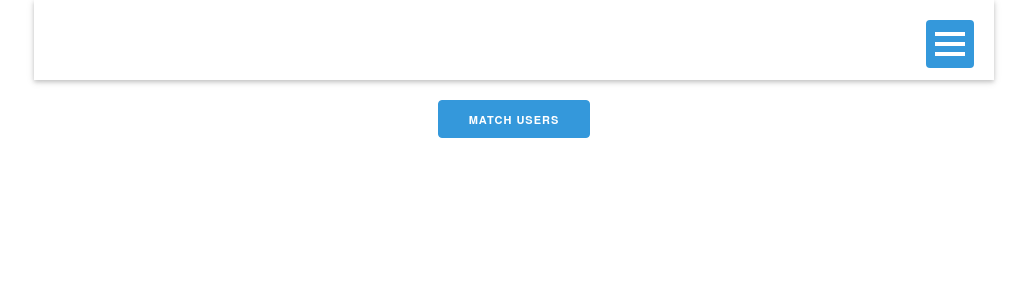
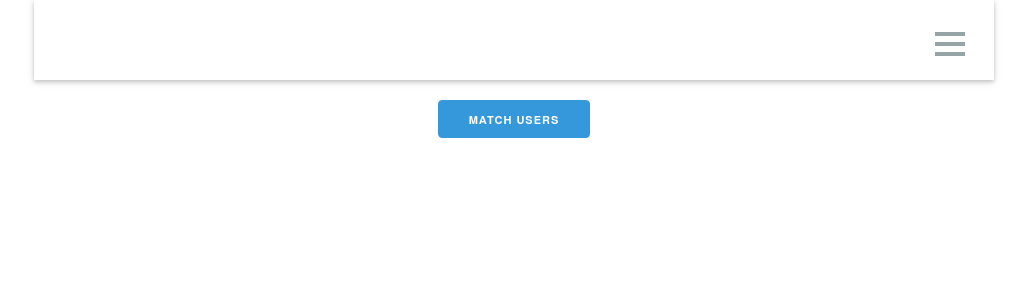
Before and after one commit to drooke32/SecretSanta, a PHP site: page /match.php in a window 1280 px wide. Shown: the top 300 px of the page, without its empty margins (126-1153 px from the left). Run offline with PHP 8.4, Linux system fonts and the light colour scheme; some libraries are stand-ins or nearby versions.

Commit message:
Changed style of menu button
blended with the nav bar color, rather than being blue

```diff
--- a/css/menu.css
+++ b/css/menu.css
@@ -50,7 +50,7 @@
   left: 9px;
   right: 9px;
   height: 4px;
-  background: white;
+  background: #95A5A6;
 }
 
 .c-hamburger span::before,
@@ -60,7 +60,7 @@
   left: 0;
   width: 100%;
   height: 4px;
-  background-color: #fff;
+  background-color: #95A5A6;
   content: "";
 }
 
@@ -73,7 +73,7 @@
 }
 
 .c-hamburger--htra {
-  background-color: #3498DB;
+  background-color: #FFF;
 }
 
 .c-hamburger--htra span {
@@ -92,7 +92,7 @@
 
 /* active state, i.e. menu open */
 .c-hamburger--htra.is-active {
-  background-color: #2980B9;
+  background-color: #FFF;
 }
 
 .c-hamburger--htra.is-active span {
@@ -121,7 +121,7 @@
     position: relative;
 }
 .drop ul {
-    background: #fff;
+    background: #FFF;
     position: absolute;
     right: 21px;
     top: 80px;
--- a/css/styles.css
+++ b/css/styles.css
@@ -34,7 +34,7 @@
     left: 18px;
     right: 18px;
     height: 2px;
-    background: #ECF0F1;
+    background: #FFF;
 }
 .span2 {
     position: absolute;
@@ -43,7 +43,7 @@
     top: 18px;
     bottom: 18px;
     width: 2px;
-    background: #ECF0F1;
+    background: #FFF;
 }
 
 .ListButtons button {
```
